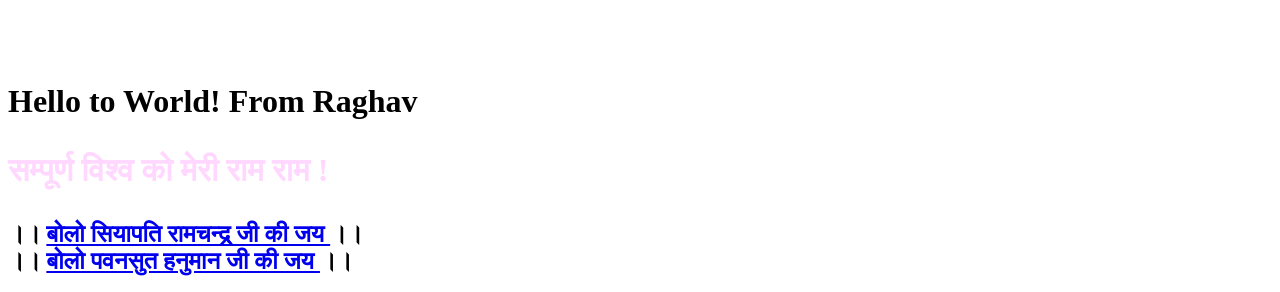
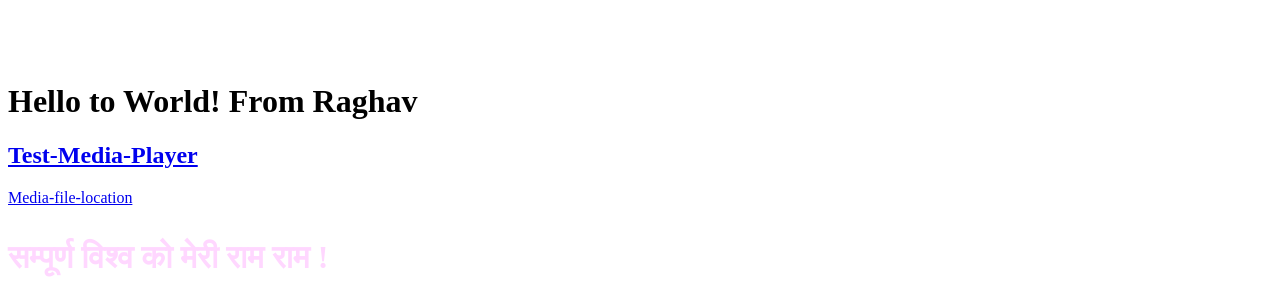
Before and after one commit to prabhatraghav/html_test_page-repo, a plain HTML site: page homepage/index.html in a window 1280 px wide. Shown: the top 292 px of the page. Drawn offline with Linux system fonts and the light colour scheme.

Commit message:
Update index.html

```diff
--- a/homepage/index.html
+++ b/homepage/index.html
@@ -8,6 +8,8 @@
 <body>
 <marquee behavior="scroll" direction="left"><p id = "blink_text0">This page is working perfectly. This is a simple html test-page.</p></marquee>
 <h1>Hello to World! From Raghav</h1>
+<h2><a href="/mediaplayer.html">Test-Media-Player</a></h2>
+<a href="/files">Media-file-location</a>
 <h1><p id = "blink_text1">सम्पूर्ण विश्व को मेरी राम राम !</p></h1>
 
 
```
